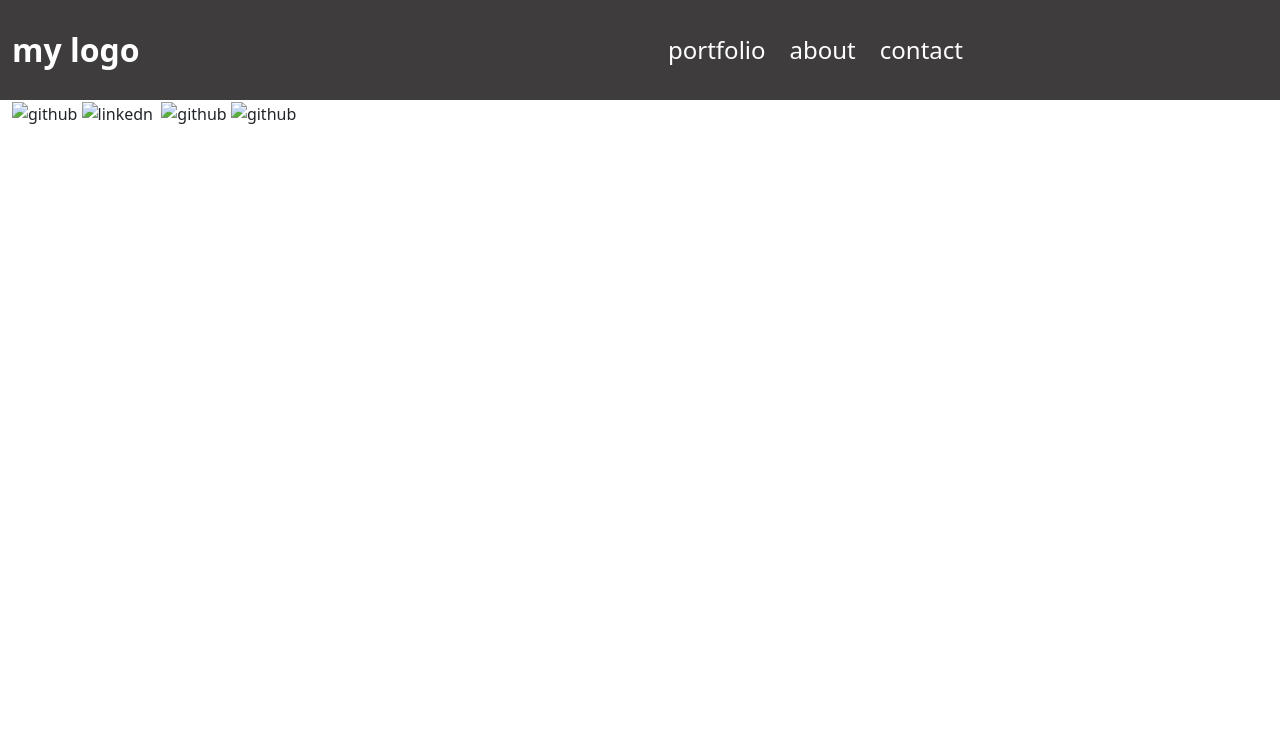
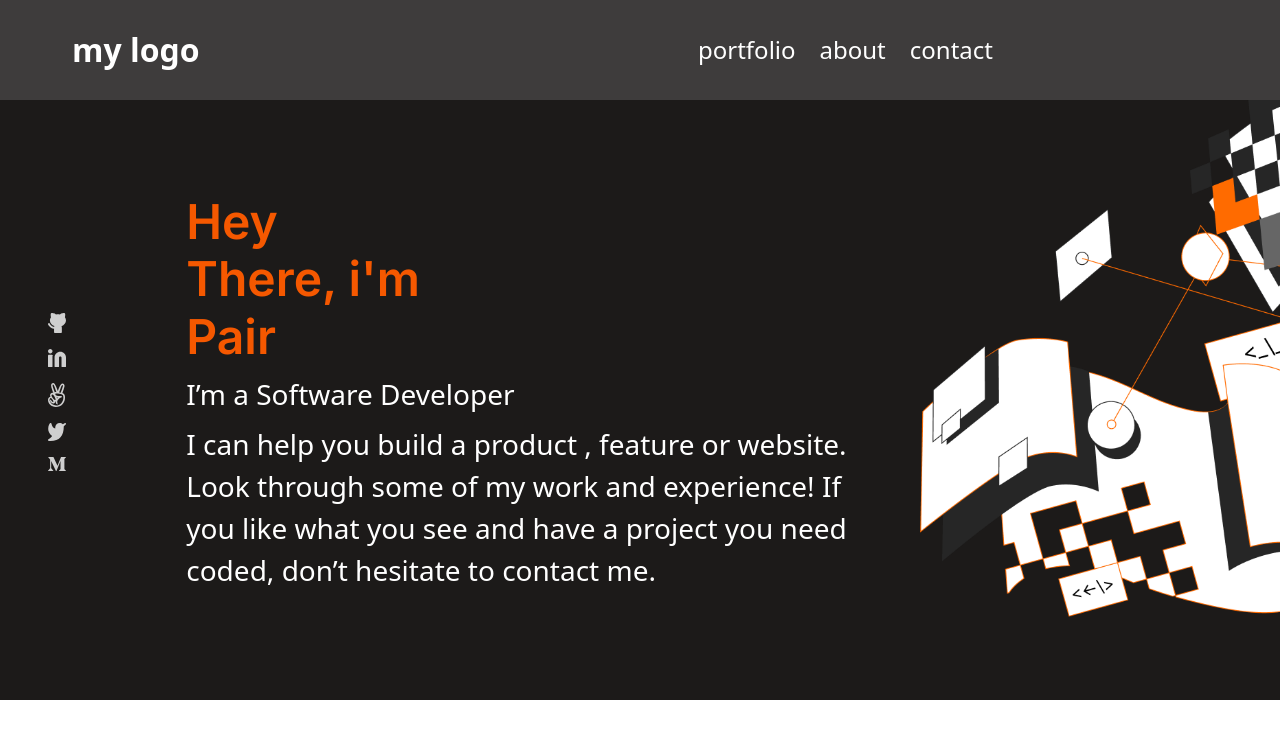
Before and after one commit to chawkimbarki/Portfolio-Bootstrap, a website: page index.html in a window 1280 px wide. Drawn offline with nearby package versions, Linux system fonts and the light colour scheme.

Commit message:
adjust nav part

```diff
--- a/index.html
+++ b/index.html
@@ -10,15 +10,18 @@
   <title>Chawki Mbarki | Gisa Chris</title>
   <script src="https://kit.fontawesome.com/c6f38472f5.js" crossorigin="anonymous"></script>
   <link href="https://cdn.jsdelivr.net/npm/bootstrap@5.0.2/dist/css/bootstrap.min.css" rel="stylesheet" integrity="sha384-EVSTQN3/azprG1Anm3QDgpJLIm9Nao0Yz1ztcQTwFspd3yD65VohhpuuCOmLASjC" crossorigin="anonymous">
+  <link rel="preconnect" href="https://fonts.googleapis.com">
+<link rel="preconnect" href="https://fonts.gstatic.com" crossorigin>
+<link href="https://fonts.googleapis.com/css2?family=Inter:wght@600&family=Poppins&display=swap" rel="stylesheet">
   <link rel="stylesheet" href="style.css">
 </head>
 <body>
   <header class="container-fluid header-color">
-    <nav class="row row-cols-auto nav-bar text-white h-100 d-flex">
-    <span class="col-6 navbar-brand fs-2 fw-bolder h-100 d-flex align-items-center">
+    <nav class="row row-cols-auto nav-bar text-white d-flex ms-5">
+    <span class="col-6 navbar-brand fs-2 fw-bolder d-flex align-items-center">
       my logo
     </span>
-      <ul class="m-p row fs-4 list-unstyled h-100 d-flex align-items-center">
+      <ul class="m-p row fs-4 list-unstyled align-items-center justify-items-end">
         <li class="col"><a href="#work-section" class="text-white">portfolio</a></li>
         <li class="col"><a href="#about-section" class="text-white">about</a></li>
         <li class="col"><a href="#contact-section" class="text-white">contact</a></li>
@@ -27,15 +30,22 @@
       </ul>
     </nav>
   </header>
-  <main class="container-fluid">
-    <section class="container-fluid hpc m-p" id="home-section">
-      <figure>
-        <img src="" alt="github">
-        <img src="" alt="linkedn">
-        <img src="" alt="">
-        <img src="" alt="github">
-        <img src="" alt="github">
+  <main class="container-fluid m-p">
+    <section class="container-fluid hpc m-p d-flex" id="home-section row">
+      <figure class="col d-flex flex-column ms-5 gap-3 justify-content-center">
+        <img src="assets/icons/github-white.svg" alt="github" class="icon-s">
+        <img src="assets/icons/Linkedin-white.svg" alt="linkedn" class="icon-s">
+        <img src="assets/icons/angellist-white.svg" alt="angellist-white" class="icon-s">
+        <img src="assets/icons/twitter-white.svg" alt="twitter" class="icon-s">
+        <img src="assets/icons/medium-white.svg" alt="medium" class="icon-s">
       </figure>
+      <article class="col-6 d-flex flex-column gap-1 ms-5 justify-content-center">
+        <h1 class="h1 tx-design fw-bolder">Hey There, i'm Pair</h1>
+        <h2 class="h2 fs-3 text-white"> I’m a Software Developer</h2>
+        <p class="text-white fs-3 text-wrap z-index-2">I can help you build a product , feature or website. Look through some of my work and experience! If you like what you see and have a project you need coded,
+          don’t hesitate to contact me.</p>
+      </article>
+      <img src="assets/images/Illustration-header-homepage-desktop.png" alt="someart" class="image-fluid">
     </section>
     <section class="container-fluid wsc m-p" id="work-section">
 
--- a/style.css
+++ b/style.css
@@ -11,3 +11,50 @@
 a {
   text-decoration: none;
 }
+
+.hpc {
+  background-color: #1c1a19;
+  height: 600px;
+  overflow-y: hidden;
+}
+
+.wsc {
+  background-color: white;
+}
+
+.tx-design {
+  font-size: 3rem;
+  font-family: 'Inter', sans-serif;
+  color: #f55800;
+}
+
+nav,
+span {
+  height: 100px;
+}
+
+nav > ul {
+  height: 100px;
+}
+
+.hpc > article > h1 {
+  width:8ch;
+}
+
+.hpc > article > p {
+  width: 700px;
+}
+
+.icon-s{
+  width: 20%;
+  height: auto;
+}
+
+.hpc > article {
+  background-color: #1c1a19;
+}
+
+.home-img {
+ max-width: 100%;
+ height: auto;
+}
```
